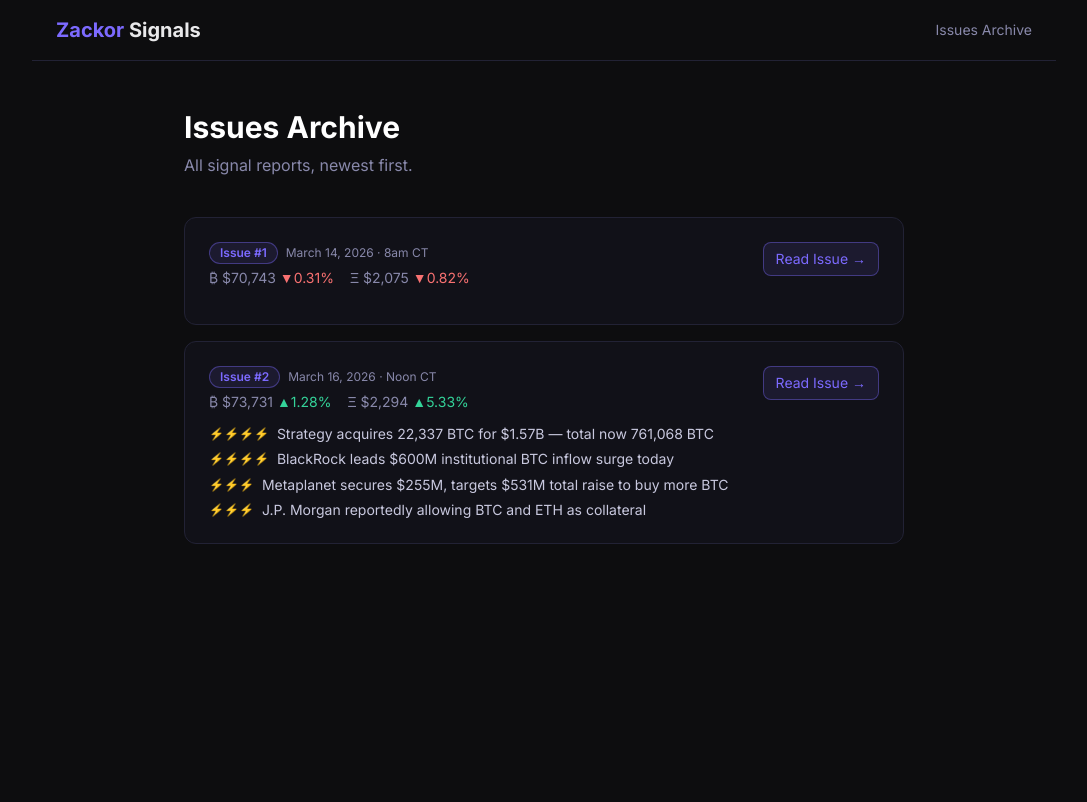
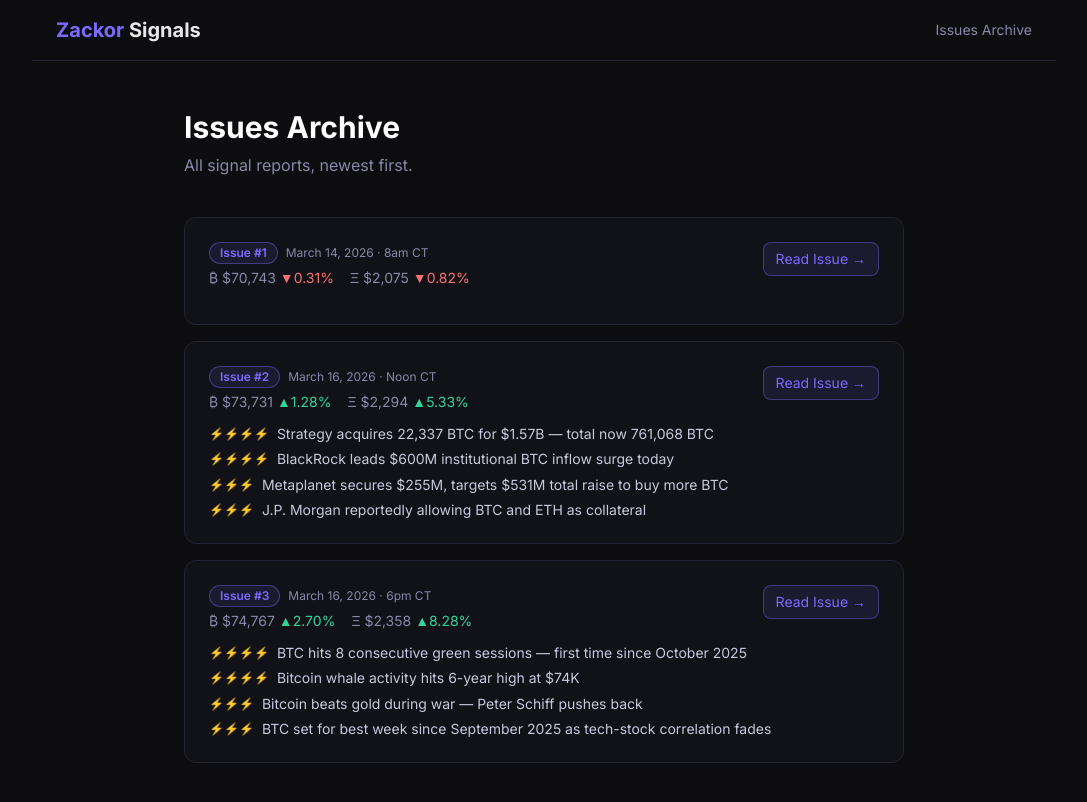
Before and after one commit to Mind-Dragon/zackor-signals, a Next.js app: page /issues in a window 1280 px wide. Shown: the top 802 px of the page, without its empty margins (96-1183 px from the left). Built offline with nearby package versions, Linux system fonts and the light colour scheme.

Commit message:
feat: add 6pm CT issue 2026-03-16-6pm — BTC $74,767 ETH $2,358

```diff
--- a/app/data/issues.ts
+++ b/app/data/issues.ts
@@ -29,6 +29,45 @@ export interface Issue {
 
 export const ISSUES: Issue[] = [
   {
+    id: "2026-03-16-6pm",
+    issueNumber: 3,
+    date: "March 16, 2026",
+    time: "6pm CT",
+    btcPrice: "$74,767",
+    btcChange: "2.70%",
+    btcUp: true,
+    ethPrice: "$2,358",
+    ethChange: "8.28%",
+    ethUp: true,
+    sections: [
+      {
+        icon: "₿",
+        title: "Bitcoin",
+        signals: [
+          { rating: 4, headline: "BTC hits 8 consecutive green sessions — first time since October 2025", detail: "Bitcoin surges past $74,500 intraday, approaching 6-week high. Risk-on mood returns as geopolitical tensions (Hormuz) ease slightly. Market is pricing in sustained institutional demand.", source: "Finance Magnates / CoinDesk Mar 16" },
+          { rating: 4, headline: "Bitcoin whale activity hits 6-year high at $74K", detail: "Large holders accumulating at levels not seen since 2020. Coincides with $767M ETF inflow streak and Strategy's 22,337 BTC purchase. Supply shock thesis strengthening.", source: "Coinpaper Mar 16" },
+          { rating: 3, headline: "Bitcoin beats gold during war — Peter Schiff pushes back", detail: "BTC outperforming gold as a safe haven amid Middle East tensions. Schiff doubles down on gold thesis but community notes BTC's relative strength. Narrative shift accelerating.", source: "r/CryptoCurrency score=105/17" },
+          { rating: 3, headline: "BTC set for best week since September 2025 as tech-stock correlation fades", detail: "Decoupling signal: BTC rising while broader risk assets mixed. Institutional demand + shrinking exchange reserves driving price action independent of equity markets.", source: "r/Bitcoin score=118/16" },
+          { rating: 3, headline: "Bitwise CIO: Institutional investors showed 'diamond hands' through the downturn", detail: "Bitwise's Matt Hougan confirms institutional HODLers stayed put during Feb–Mar correction. 'Diamond hands' trend among institutional allocators bullish for next leg.", source: "r/CryptoCurrency score=9 / CryptoRank Mar 16" },
+          { rating: 2, headline: "20 of Europe's largest banks are moving into crypto trading and custody", detail: "European banking adoption accelerating. Bitget confirms four years of institutional resistance collapsing. Structural demand layer forming in EU.", source: "r/CryptoCurrency score=10 / Bitget Mar 16" },
+          { rating: 2, headline: "IRS Form 1099-DA: Your 2025 crypto transactions are already reported", detail: "Regulatory clarity accelerating: IRS now receives automated crypto data. Compliance burden rising but signals legitimization. Affects all holders of BTC, ETH, and altcoins.", source: "r/CryptoCurrency score=66/18 FRESH" },
+        ],
+      },
+      {
+        icon: "Ξ",
+        title: "Ethereum",
+        signals: [
+          { rating: 4, headline: "BlackRock ETHB staking ETF: $46M AUM in just 2 days — momentum building", detail: "Day-two metrics: $46M already banked. Blackrock's yield-bearing ETH product drawing new institutional capital segment. Analysts now targeting $2,200+ breakout.", source: "Exa / Phemex News Mar 15–16" },
+          { rating: 3, headline: "Vitalik: Ethereum may need to rethink its node architecture entirely", detail: "Buterin signals deeper overhaul beyond current EIP roadmap. Focus on reducing node complexity to expand solo staker base and decentralize validators. Medium-term bullish.", source: "r/ethereum score=61/17 · 40h" },
+          { rating: 3, headline: "Aave suffers $27M liquidation after oracle/glitch event", detail: "Roughly $27M liquidated on the leading DeFi lending protocol in 24h. Market continues functioning but highlights ongoing smart contract and oracle risk in DeFi infrastructure.", source: "AOL / CoinDesk Mar 16" },
+          { rating: 3, headline: "Ethereum regains focus in 2026: upgrades, staking, and AI infrastructure converging", detail: "Multiple analyst reports highlight ETH's expanding role as AI compute settlement layer alongside DeFi. Pectra upgrade timeline and staking yield now key catalysts for institutional interest.", source: "Exa / Multiple Mar 15–16" },
+          { rating: 2, headline: "BlackRock's ETHB signals new era for all proof-of-stake networks", detail: "Daily Upside analysis: ETHB opens template for staking ETFs on SOL, DOT, and ADA. ETH first-mover advantage in institutional staking yield products.", source: "Exa / The Daily Upside Mar 15" },
+          { rating: 1, headline: "Carry-forward: Ethereum Foundation Mandate published Mar 13 — first formal EF governance document. Culper Research ETH short still open. Watch EF sell pressure.", isCarryForward: true },
+        ],
+      },
+    ],
+  },
+  {
     id: "2026-03-16-noon",
     issueNumber: 2,
     date: "March 16, 2026",
@@ -46,7 +85,7 @@ export const ISSUES: Issue[] = [
         signals: [
           { rating: 4, headline: "Strategy acquires 22,337 BTC for $1.57B — total now 761,068 BTC", detail: "Largest single purchase in weeks. Community confirmed: 'biggest Strategy week yet, nearly 5x 4-week average.'", source: "r/CryptoCurrency score=262/44" },
           { rating: 4, headline: "BlackRock leads $600M institutional BTC inflow surge today", detail: "Spot BTC ETFs logged $767M inflow last week — first 5-day inflow streak of 2026. Three consecutive weeks of net inflows.", source: "Exa / CryptoPotato Mar 16" },
-          { rating: 3, headline: "Metaplanet secures $255M, targets $531M total raise to buy more BTC", detail: "Japanese firm accelerating Bitcoin strategy. Joining global sovereign/corporate accumulation wave.", source: "Exa / IFT Mar 16" },
+          { rating: 3, headline: "Metaplanet secures $255M, targets $531M total raise to buy more BTC", detail: "Japanese firm accelerating Bitcoin treasury strategy. Joining global sovereign/corporate accumulation wave.", source: "Exa / IFT Mar 16" },
           { rating: 3, headline: "J.P. Morgan reportedly allowing BTC and ETH as collateral", detail: "Major TradFi institution accepting crypto as collateral — institutional adoption signal.", source: "r/CryptoCurrency score=10/6" },
           { rating: 3, headline: "VanEck: Up to 13 governments are mining Bitcoin", detail: "Nation-state mining quietly accelerating. BTC set for best week since September 2025.", source: "r/Bitcoin score=110/8" },
           { rating: 2, headline: "Ray Dalio: Study 500 years of history — Bitcoin weathers storms", detail: "Macro legend implicitly bullish. 79% of BTC long-term holders retaining supply as exchange reserves decline.", source: "r/Bitcoin score=357/66" },
```
